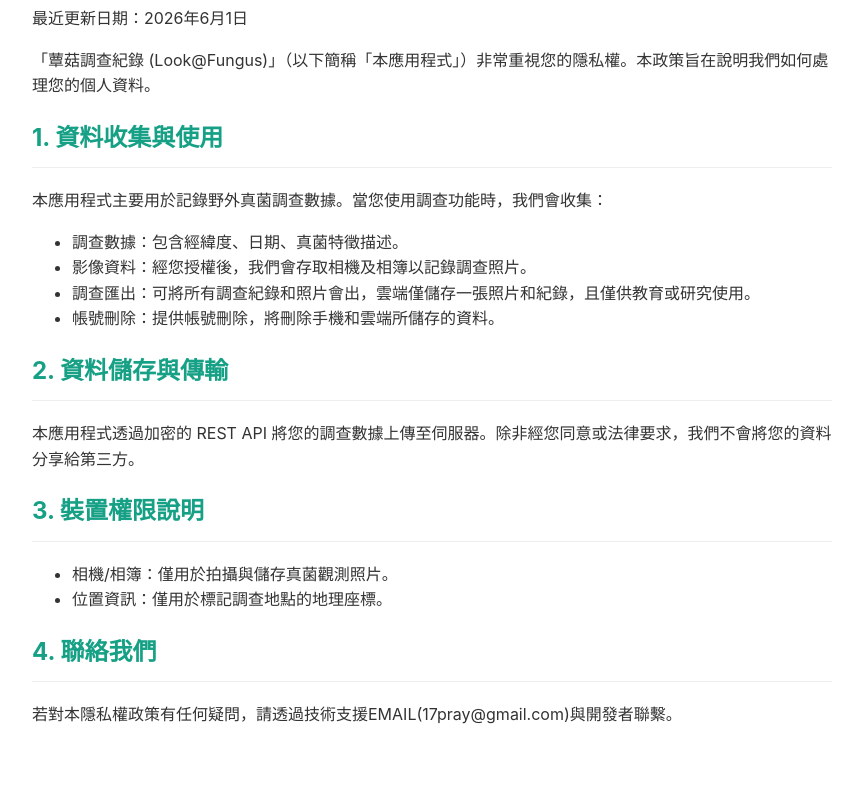
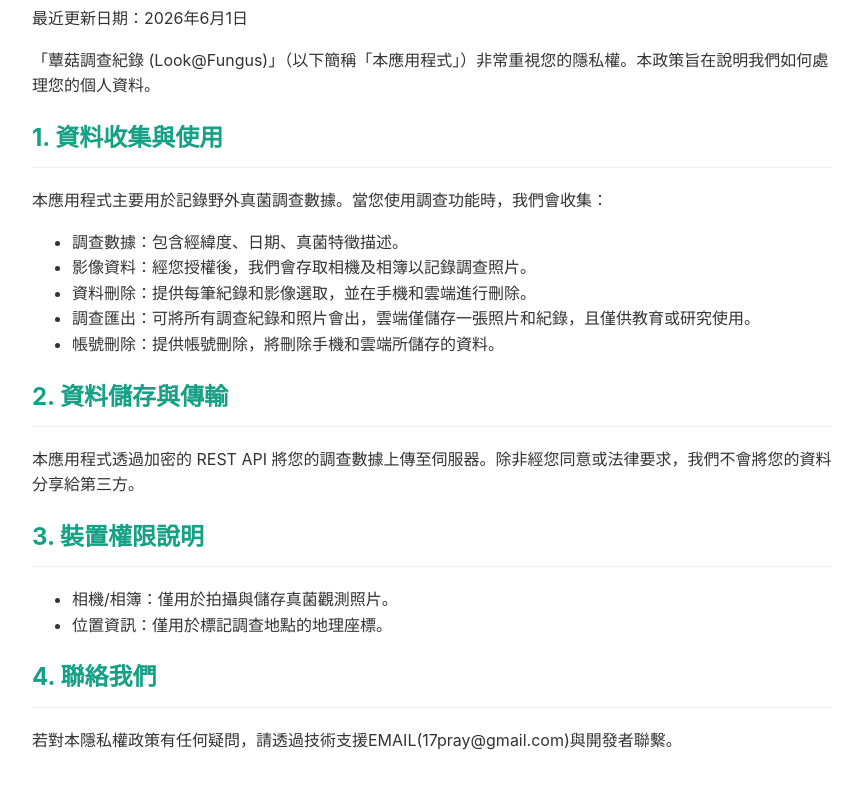
Before and after one commit to DanPray/look-fungus-APP, a plain HTML site: page privacy.html in a window 1280 px wide. Shown: the part 108-896 px from the top of the page, without its empty margins (208-1071 px from the left). Before the commit the page ends 872 px from the top, so only its background shows below. Drawn offline with Linux system fonts and the light colour scheme.

Commit message:
Update privacy.html

```diff
--- a/privacy.html
+++ b/privacy.html
@@ -19,6 +19,7 @@
     <ul>
         <li>調查數據：包含經緯度、日期、真菌特徵描述。</li>
         <li>影像資料：經您授權後，我們會存取相機及相簿以記錄調查照片。</li>
+        <li>資料刪除：提供每筆紀錄和影像選取，並在手機和雲端進行刪除。</li>
         <li>調查匯出：可將所有調查紀錄和照片會出，雲端僅儲存一張照片和紀錄，且僅供教育或研究使用。</li>
         <li>帳號刪除：提供帳號刪除，將刪除手機和雲端所儲存的資料。</li>
     </ul>
```
